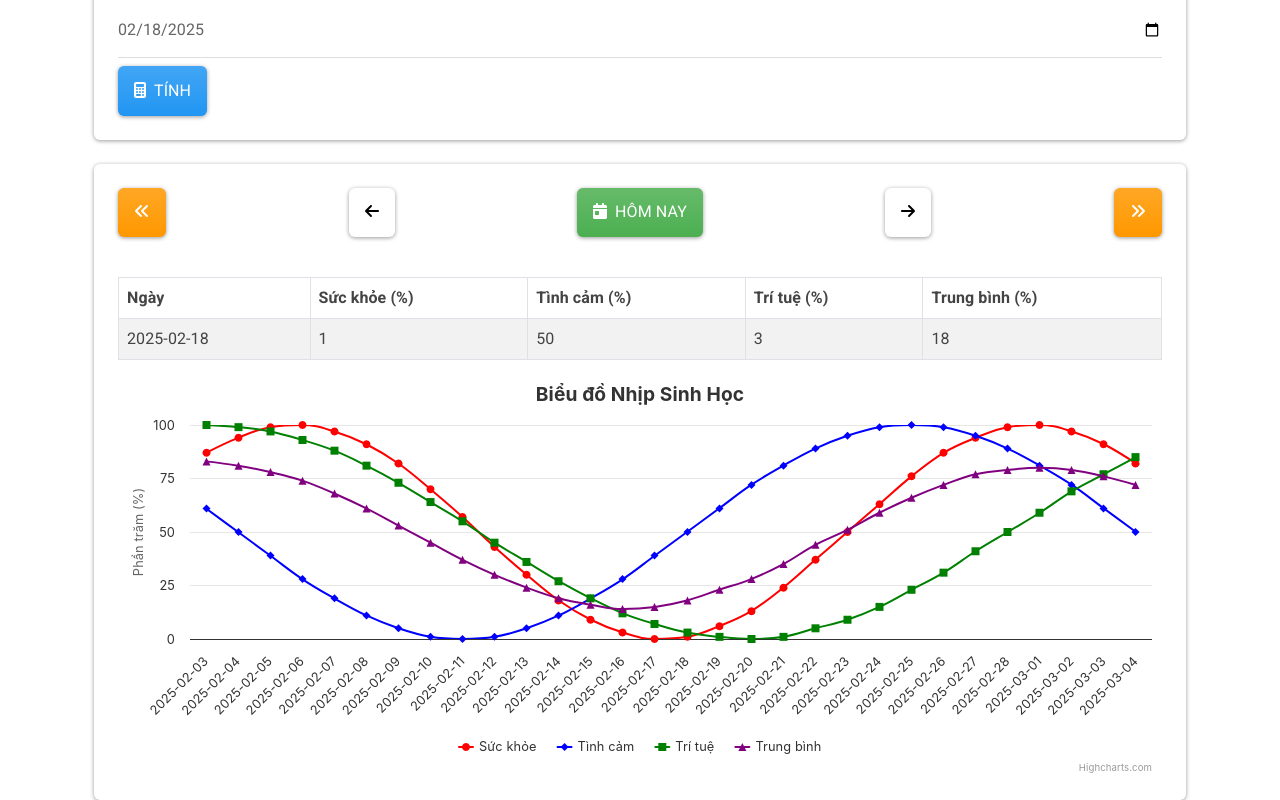
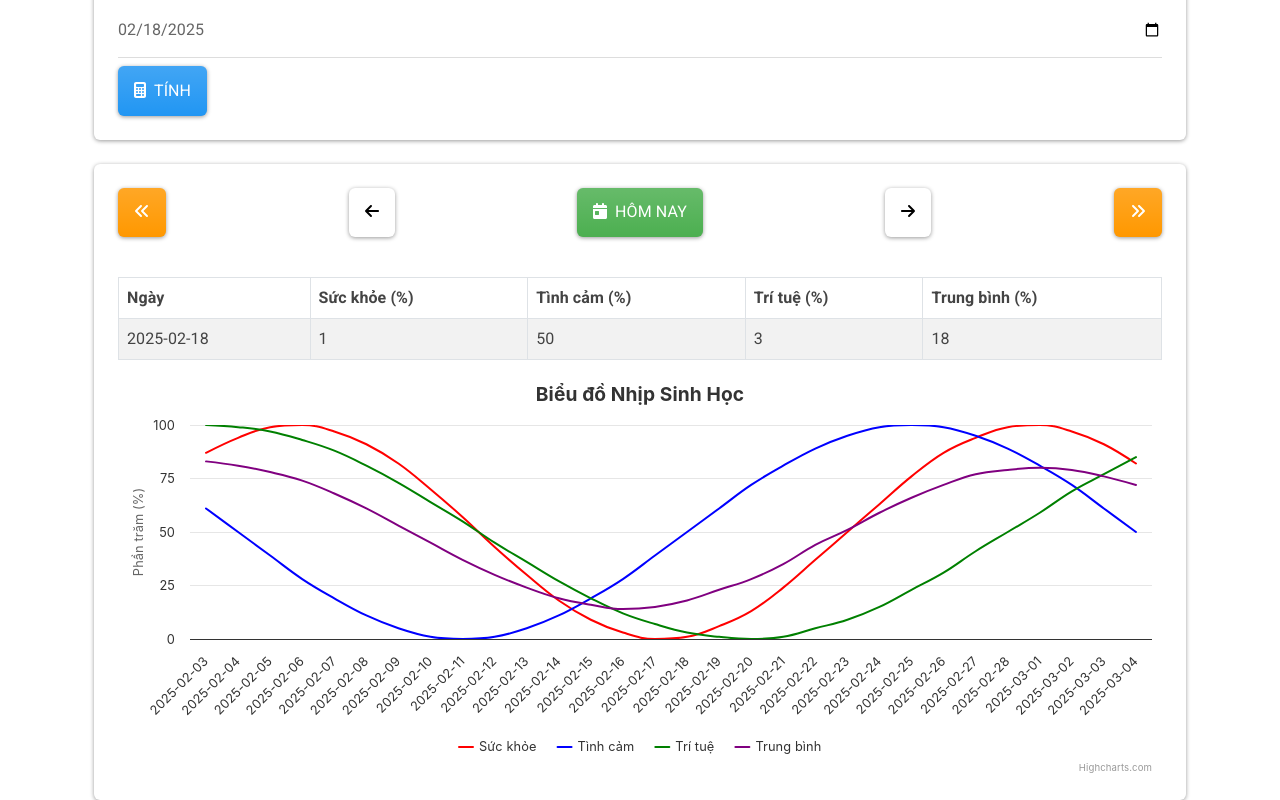
Before and after one commit to tungpham42/bio, a React (Create React App) app: page / in a window 1280 px wide. Shown: the part 254-1054 px from the top of the page. Built offline with nearby package versions, Linux system fonts and the light colour scheme.

Commit message:
Update BiorhythmApp.js

```diff
--- a/src/BiorhythmApp.js
+++ b/src/BiorhythmApp.js
@@ -55,6 +55,9 @@ const BiorhythmChart = ({ data, onPointClick }) => {
     yAxis: { title: { text: "Phần trăm (%)" }, min: 0, max: 100 },
     plotOptions: {
       series: {
+        marker: {
+          enabled: false,
+        },
         cursor: "pointer",
         point: {
           events: {
```
